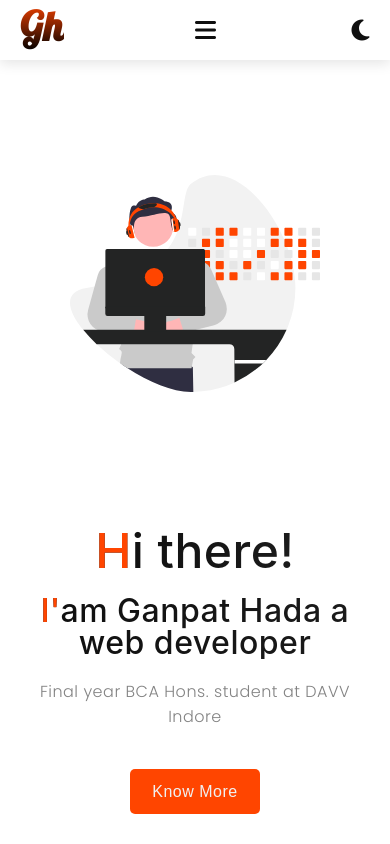
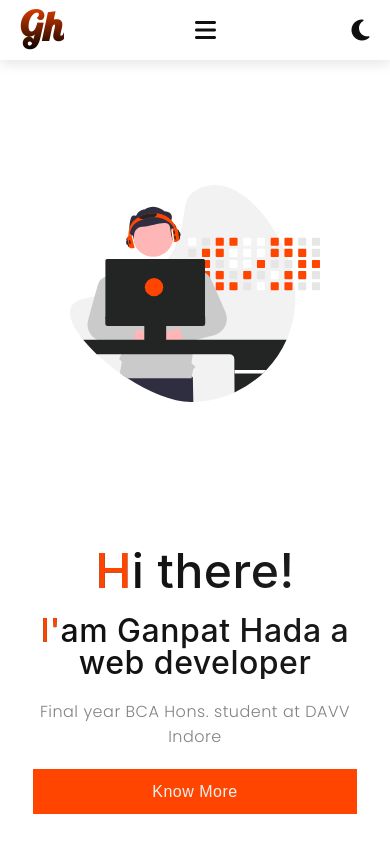
Before and after one commit to GanpatHada/ganpathada-portfolio, a React (Create React App) app: page / in a window 390 px wide. Shown: the top 844 px of the page. Built offline with nearby package versions, Linux system fonts and the light colour scheme; a web font is replaced by a local one.

Commit message:
more fix in style

```diff
--- a/src/App.css
+++ b/src/App.css
@@ -666,6 +666,11 @@ footer i{
     font-weight: 500;
 
   }
+  #mainblock .primarybtn{
+    width: 83vw;
+    margin-top: 0px;
+    border-radius: 0px;
+  }
   main .introsection{
     align-items: center;
     text-align: center;
```
